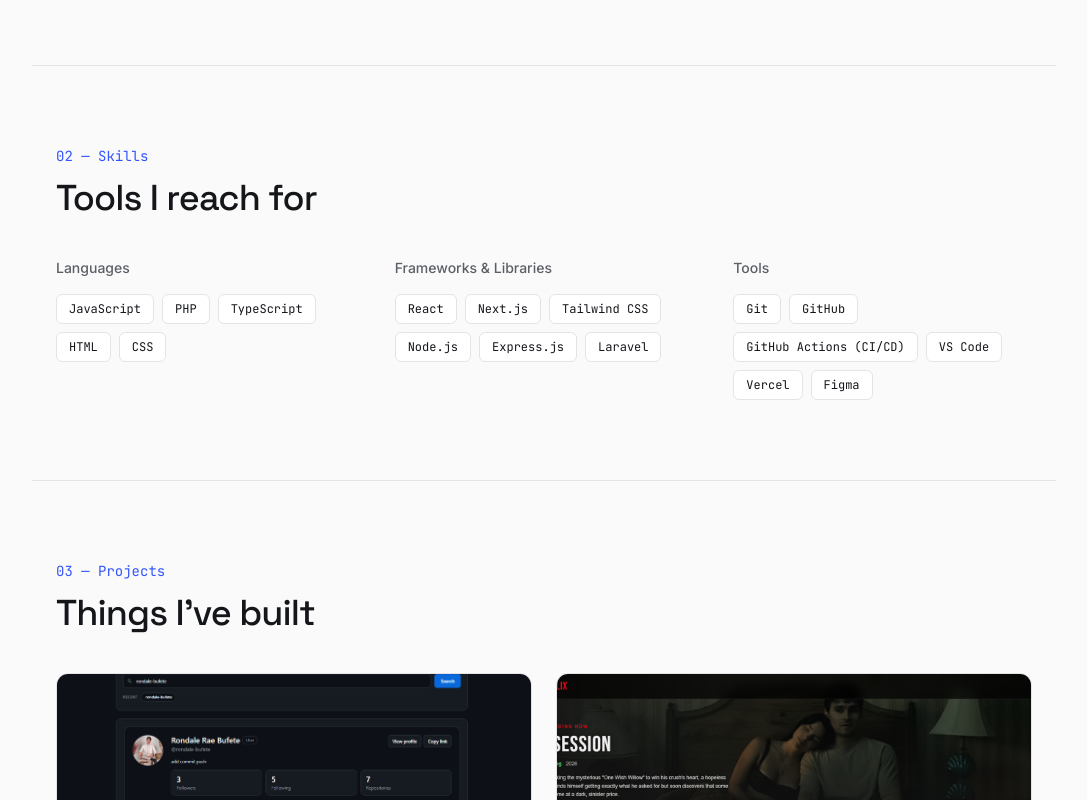
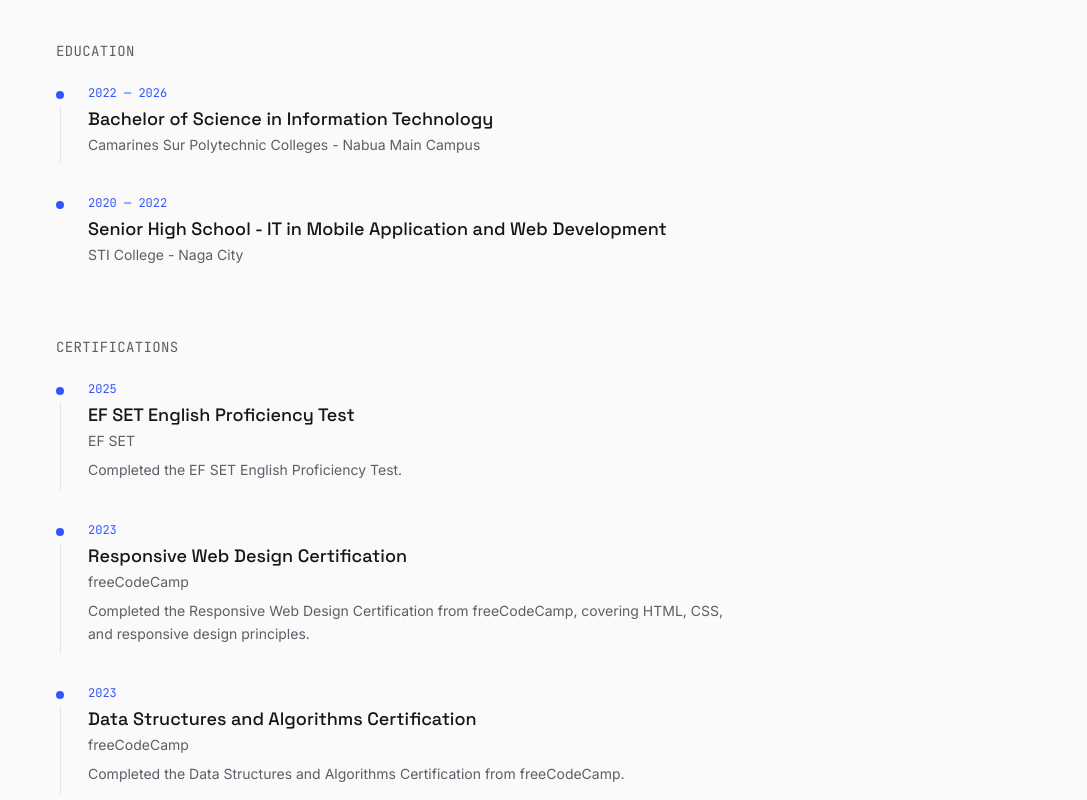
Before and after one commit to rondale-bufete/portfolio-rondale-bufete, a Next.js app: page / in a window 1280 px wide. Shown: the part 1120-1920 px from the top of the page, without its empty margins (96-1183 px from the left). Built offline with nearby package versions, Linux system fonts and the light colour scheme.

Commit message:
+: certifications section

```diff
--- a/components/About.js
+++ b/components/About.js
@@ -1,4 +1,4 @@
-import { profile } from "@/data/portfolio";
+import { profile, education, certifications } from "@/data/portfolio";
 
 export default function About() {
     return (
@@ -7,9 +7,76 @@
             <h2 className="font-[family-name:var(--font-display)] text-3xl md:text-4xl font-medium tracking-tight mb-6 max-w-xl">
                 A bit about how I work
             </h2>
-            <p className="text-[#5B5F66] text-lg leading-relaxed max-w-2xl">
+            <p className="text-[#5B5F66] text-lg leading-relaxed max-w-2xl mb-14">
                 {profile.bio}
             </p>
+
+            {education.length > 0 && (
+                <div>
+                    <h3 className="font-[family-name:var(--font-mono)] text-sm text-[#5B5F66] mb-6 uppercase tracking-wide">
+                        Education
+                    </h3>
+                    <div className="space-y-8 max-w-2xl">
+                        {education.map((edu, i) => (
+                            <div key={i} className="flex gap-6">
+                                <div className="flex flex-col items-center pt-1.5">
+                                    <span className="w-2 h-2 rounded-full bg-[#3355FF] shrink-0" />
+                                    {i < education.length - 1 && (
+                                        <span className="w-px flex-1 bg-[#E4E4E7] mt-2" />
+                                    )}
+                                </div>
+                                <div className="pb-2">
+                                    <p className="font-[family-name:var(--font-mono)] text-xs text-[#3355FF] mb-1">
+                                        {edu.period}
+                                    </p>
+                                    <h4 className="font-[family-name:var(--font-display)] text-lg font-medium">
+                                        {edu.degree}
+                                    </h4>
+                                    <p className="text-[#5B5F66] text-sm mt-0.5">{edu.school}</p>
+                                    {edu.description && (
+                                        <p className="text-[#5B5F66] text-sm mt-2 leading-relaxed">
+                                            {edu.description}
+                                        </p>
+                                    )}
+                                </div>
+                            </div>
+                        ))}
+                    </div>
+                </div>
+            )}
+            {certifications.length > 0 && (
+                <div className="mt-16">
+                    <h3 className="font-[family-name:var(--font-mono)] text-sm text-[#5B5F66] mb-6 uppercase tracking-wide">
+                        Certifications
+                    </h3>
+                    <div className="space-y-8 max-w-2xl">
+                        {certifications.map((cert, i) => (
+                            <div key={i} className="flex gap-6">
+                                <div className="flex flex-col items-center pt-1.5">
+                                    <span className="w-2 h-2 rounded-full bg-[#3355FF] shrink-0" />
+                                    {i < certifications.length - 1 && (
+                                        <span className="w-px flex-1 bg-[#E4E4E7] mt-2" />
+                                    )}
+                                </div>
+                                <div className="pb-2">
+                                    <p className="font-[family-name:var(--font-mono)] text-xs text-[#3355FF] mb-1">
+                                        {cert.date}
+                                    </p>
+                                    <h4 className="font-[family-name:var(--font-display)] text-lg font-medium">
+                                        {cert.title}
+                                    </h4>
+                                    <p className="text-[#5B5F66] text-sm mt-0.5">{cert.issuer}</p>
+                                    {cert.description && (
+                                        <p className="text-[#5B5F66] text-sm mt-2 leading-relaxed">
+                                            {cert.description}
+                                        </p>
+                                    )}
+                                </div>
+                            </div>
+                        ))}
+                    </div>
+                </div>
+            )}
         </section>
     );
 }
```
